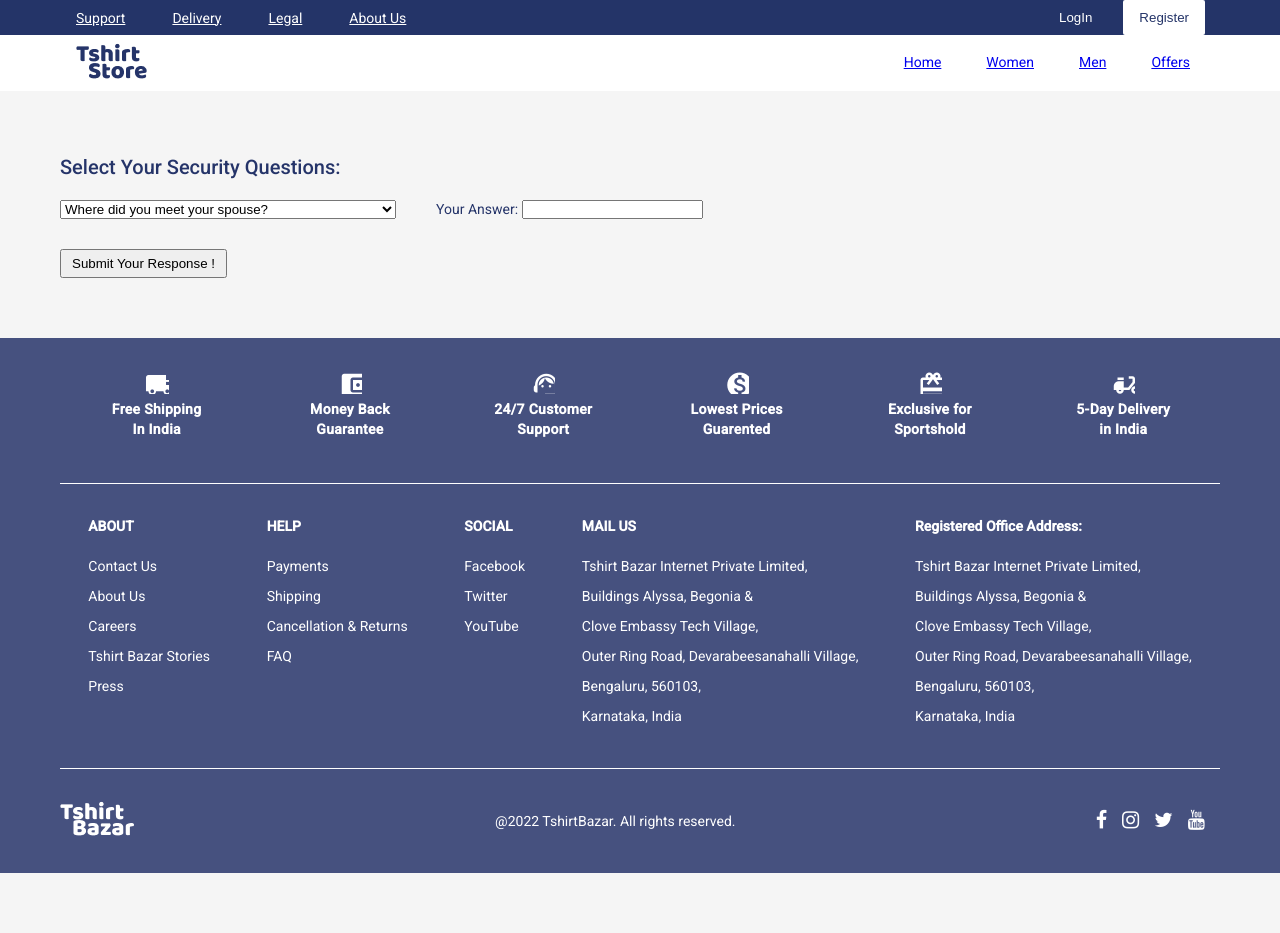
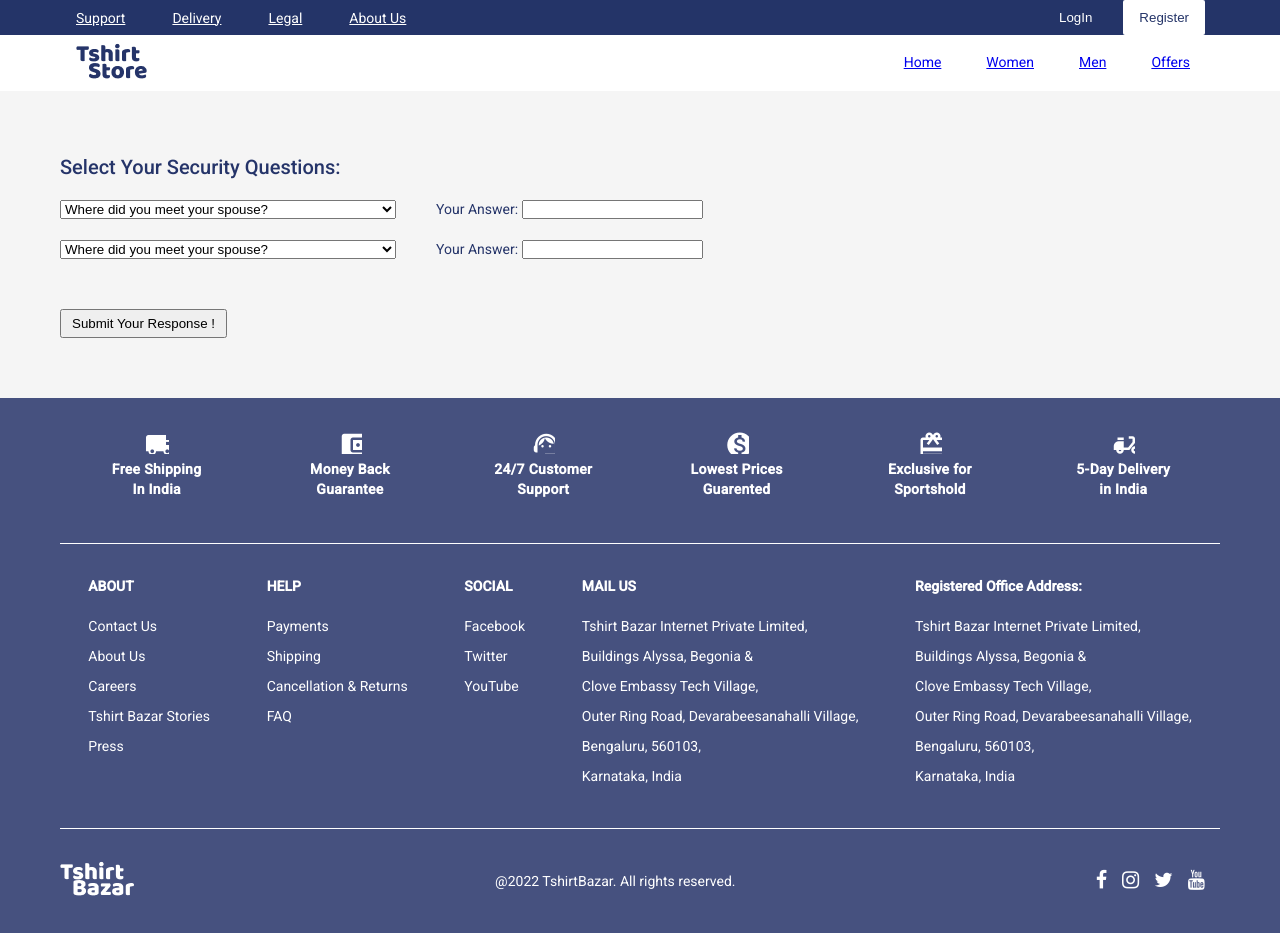
Before and after one commit to irfan-ansari-au28/tshirt-bazar, an Angular app: page /men in a window 1280 px wide. Before the commit the page ends 873 px from the top, so only its background shows below. Built offline with nearby package versions, Linux system fonts and the light colour scheme.

Commit message:
added second questionaer

```diff
--- a/src/app/component/men/men.component.css
+++ b/src/app/component/men/men.component.css
@@ -6,6 +6,7 @@
   display: flex;
   justify-content: flex-start;
   align-items: center;
+  margin-bottom: 20px;
 }
 
 .que {
--- a/src/app/component/men/men.component.html
+++ b/src/app/component/men/men.component.html
@@ -16,5 +16,23 @@
       <input id="ans" type="text" [formControl]="ans" />
     </div>
   </div>
+
+  <div class="sec1">
+    <select
+      class="security"
+      name="security1"
+      (change)="selectChangeHandler1($event)"
+    >
+      <option *ngFor="let que of secQues; let i = index" [id]="que.key">
+        {{ que.question }}
+      </option>
+    </select>
+
+    <div class="que">
+      <label for="ans1">Your Answer: </label>
+      <input id="ans1" type="text" [formControl]="ans1" />
+    </div>
+  </div>
+
   <button (click)="onSave()" class="button">Submit Your Response !</button>
 </div>
--- a/src/app/component/men/men.component.ts
+++ b/src/app/component/men/men.component.ts
@@ -93,8 +93,10 @@ export class MenComponent implements OnInit {
   secQues = this.data.securityChallenge.securityChallengeItems;
 
   ans = new FormControl('');
+  ans1 = new FormControl('');
 
   selectedOption!: string;
+  selectedOption1!: string;
   response: { que: string; ans: string }[] = [];
 
   selectChangeHandler(event: any) {
@@ -102,12 +104,22 @@ export class MenComponent implements OnInit {
     console.log(event, 'et');
   }
 
+  selectChangeHandler1(event: any) {
+    this.selectedOption = event.target.value;
+  }
+
   onSave() {
     // console.log('form saved', this.ans.value, this.selectedOption);
-    this.response.push({
-      que: this.selectedOption,
-      ans: this.ans.value,
-    });
+    this.response.push(
+      {
+        que: this.selectedOption,
+        ans: this.ans.value,
+      },
+      {
+        que: this.selectedOption1,
+        ans: this.ans1.value,
+      }
+    );
 
     console.log('submitted', this.response);
     this.secQues = this.secQues.filter((que) => {
```
